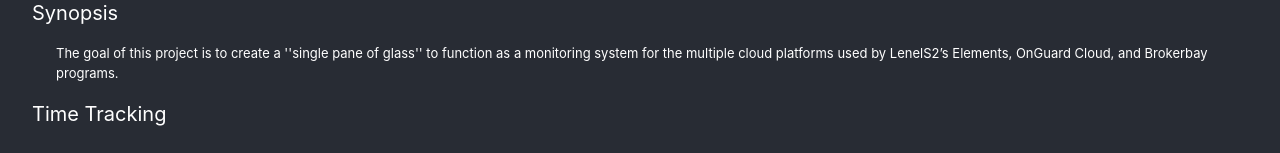
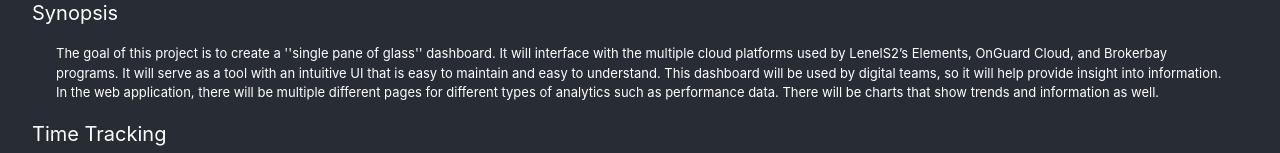
Before and after one commit to The-Spooky-Frogs/LenelS2Dashboard, a JavaScript app in the folder project-website/: page / in a window 1280 px wide. Shown: the part 758-911 px from the top of the page. Built offline with nearby package versions, Linux system fonts and the light colour scheme; the HTML template or start-up script is replaced by a standard one.

Commit message:
updated synopsis

```diff
--- a/project-website/src/pages/HomePage.js
+++ b/project-website/src/pages/HomePage.js
@@ -20,7 +20,7 @@
             </HomePageSection>
 
             {/* Synopsis */}
-            <HomePageSection name="Synopsis" content="The goal of this project is to create a ''single pane of glass'' to function as a monitoring system for the multiple cloud platforms used by LenelS2’s Elements, OnGuard Cloud, and Brokerbay programs."/>
+            <HomePageSection name="Synopsis" content="The goal of this project is to create a ''single pane of glass'' dashboard. It will interface with the multiple cloud platforms used by LenelS2’s Elements, OnGuard Cloud, and Brokerbay programs. It will serve as a tool with an intuitive UI that is easy to maintain and easy to understand. This dashboard will be used by digital teams, so it will help provide insight into information. In the web application, there will be multiple different pages for different types of analytics such as performance data. There will be charts that show trends and information as well."/>
 
             {/* Time Tracking */}
             <HomePageSection name="Time Tracking" content="">
```
